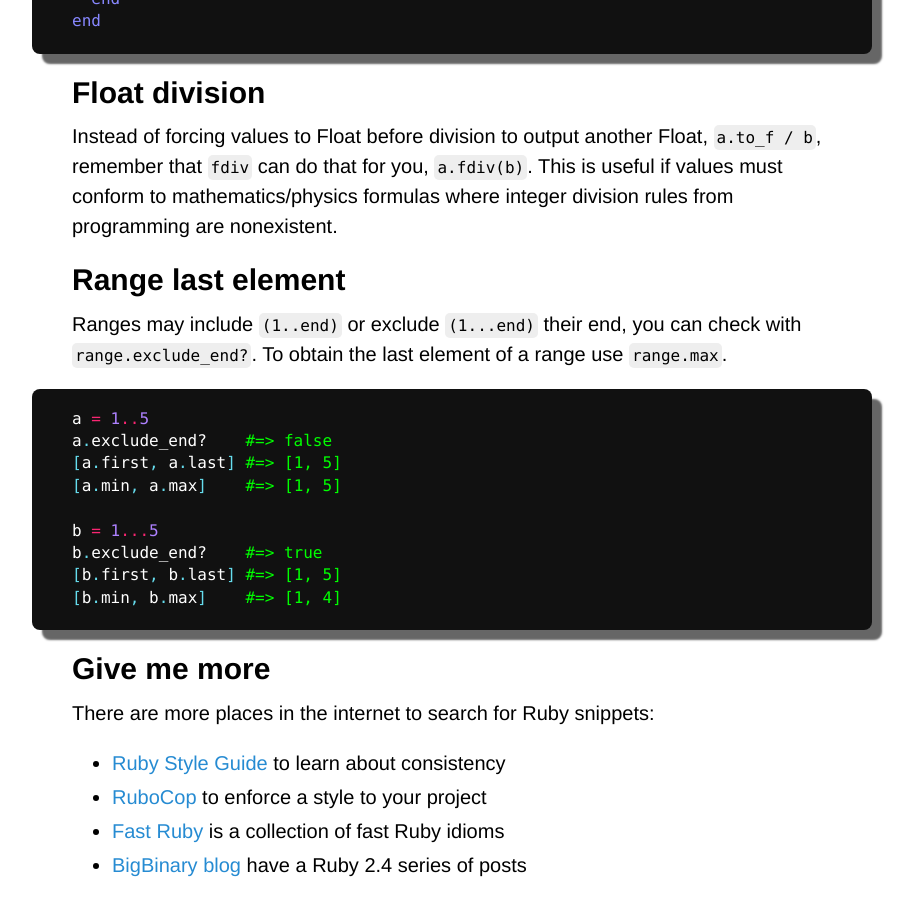
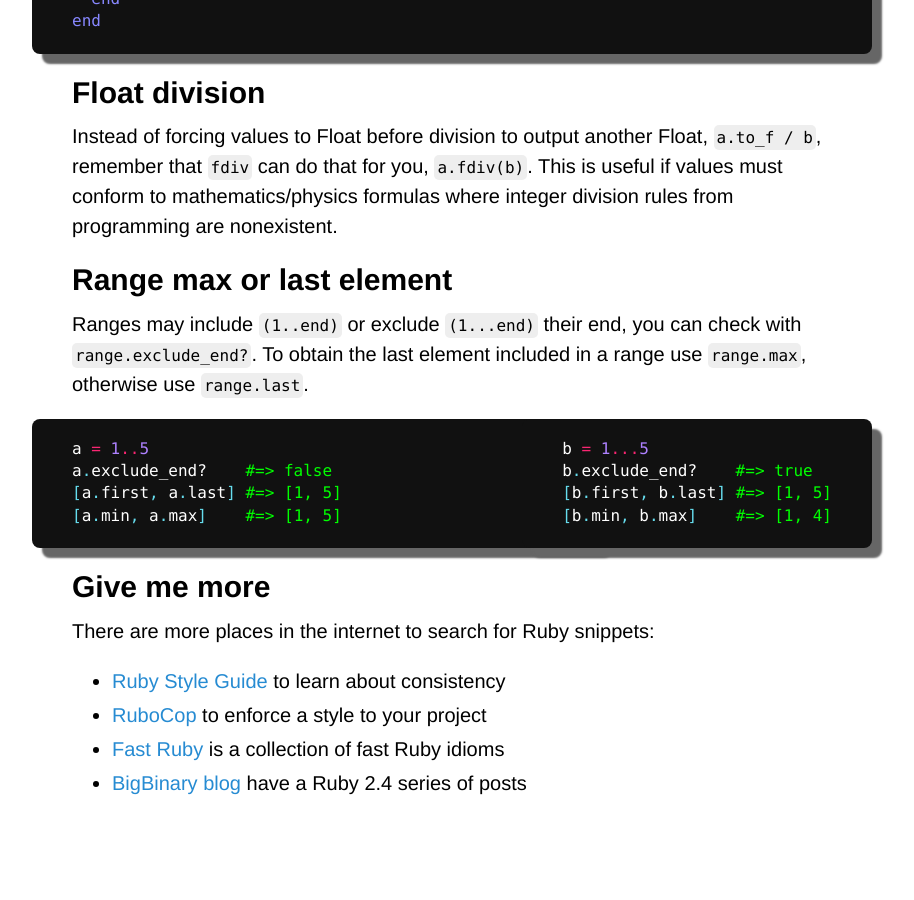
Before and after one commit to Maumagnaguagno/maumagnaguagno.github.io, a Jekyll site: the page built from ruby.md, in a window 1280 px wide and 900 px high, scrolled down 5272 px. Shown: the whole window, without its empty margins (188-1102 px from the left). Built offline with Jekyll 4.4.1, drawn with Linux system fonts in a browser that asks for light colours; our own code applies the rules of GitHub Pages for plain Markdown files; after the commit the page ends 6090 px from its top, so only the background shows below that.

Commit message:
Split code blocks in Ruby Range max or last element

````diff
--- a/ruby.md
+++ b/ruby.md
@@ -224,21 +224,30 @@ end
 Instead of forcing values to Float before division to output another Float, ``a.to_f / b``, remember that ``fdiv`` can do that for you, ``a.fdiv(b)``.
 This is useful if values must conform to mathematics/physics formulas where integer division rules from programming are nonexistent.
 
-## Range last element
+## Range max or last element
 Ranges may include ``(1..end)`` or exclude ``(1...end)`` their end, you can check with ``range.exclude_end?``.
-To obtain the last element of a range use ``range.max``.
+To obtain the last element included in a range use ``range.max``, otherwise use ``range.last``.
+
+<div class="split" markdown="1">
 
 ```ruby
 a = 1..5
 a.exclude_end?    #=> false
 [a.first, a.last] #=> [1, 5]
 [a.min, a.max]    #=> [1, 5]
+```
 
+</div>
+<div class="split" markdown="1">
+
+```ruby
 b = 1...5
 b.exclude_end?    #=> true
 [b.first, b.last] #=> [1, 5]
 [b.min, b.max]    #=> [1, 4]
 ```
+
+</div>
 
 ## Give me more
 There are more places in the internet to search for Ruby snippets:
````
